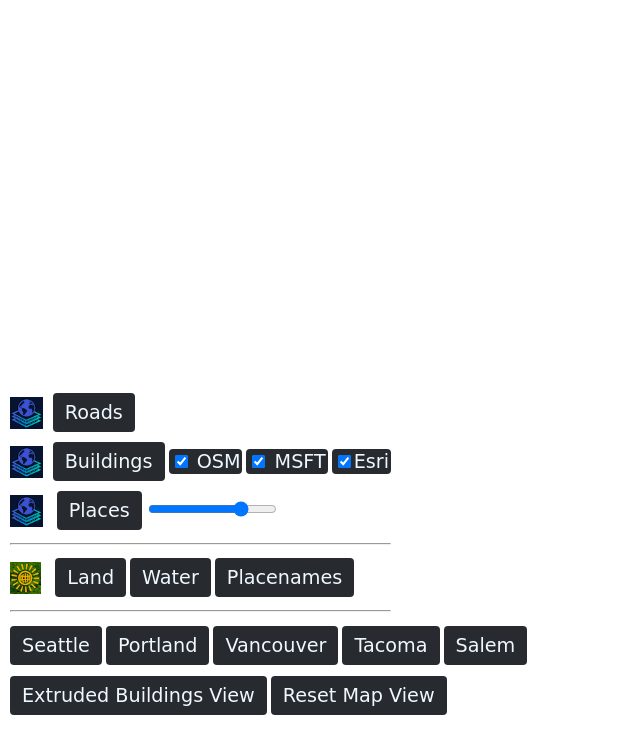
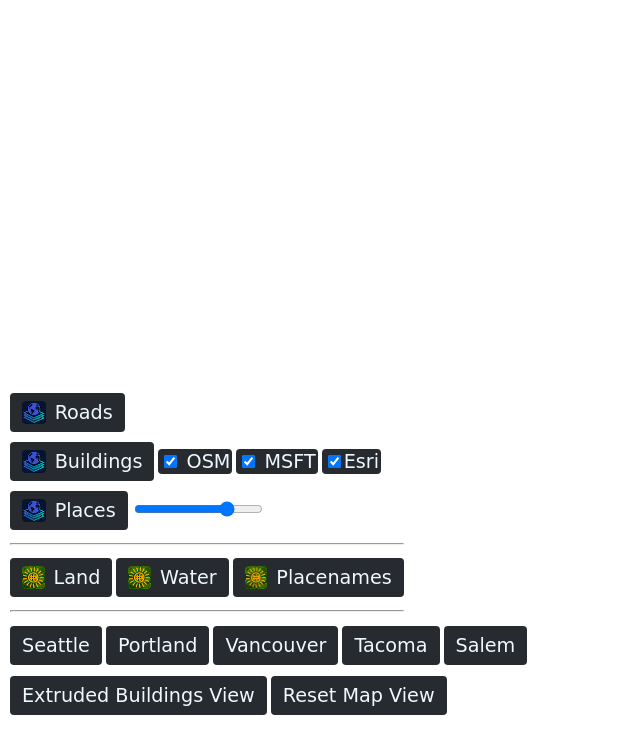
Before and after one commit to OvertureMaps/overture-with-daylight, a plain HTML site: page docs/index.html in a window 1280 px wide. Shown: the part 70-800 px from the top of the page, without its empty margins (0-640 px from the left). Drawn offline with nearby package versions, Linux system fonts and the light colour scheme; a script that the page names is missing; a web font is replaced by a local one.

Commit message:
fixing the logos

```diff
--- a/docs/index.html
+++ b/docs/index.html
@@ -135,10 +135,11 @@
             }
 
             img.inline{
-                margin-bottom: -10px;
-                margin-right: 10px;
+                margin-bottom: -5px;
+                margin-right: 3px;
                 padding: 0;
-                height: 2em;
+                height: 1.2em;
+                border-radius: 4px;
             }
             label{
                 margin: 5px 0;
@@ -162,20 +163,18 @@
     <div class="box">
         <!-- Individual buttons for layer control -->
         <div class="layer-control">
-            <img src="img/overture.png" class='inline'><button class="layer-button active" id='roads', onclick="toggleLayerGroup('roads')">Roads</button><br>
-            <img src="img/overture.png" class='inline'><button class="layer-button active" id='buildings', onclick="toggleLayerGroup('buildings')">Buildings</button>
+            <button class="layer-button active" id='roads', onclick="toggleLayerGroup('roads')"> <img src="img/overture.png" class='inline'> Roads</button><br>
+            <button class="layer-button active" id='buildings', onclick="toggleLayerGroup('buildings')"><img src="img/overture.png" class='inline'> Buildings</button>
                 <label id="osm_building" for="osm"><input type="checkbox" checked="checked" name="osm" onclick="toggleLayer('osm_building')" value="osm_building"> OSM</label>
                 <label id="msft_building" for="msft"><input type="checkbox" checked="checked"  name="msft" onclick="toggleLayer('msft_building')" value="msft_building"> MSFT</label>
                 <label id="esri_building" for="esri"><input type="checkbox" checked="checked"  name="esri" onclick="toggleLayer('esri_building')" value="esri_building">Esri</label>
             <br>
-            <img src="img/overture.png" class='inline'>
-            <button class="layer-button active" id='places', onclick="toggleLayerGroup('places')">Places</button>
+            <button class="layer-button active" id='places', onclick="toggleLayerGroup('places')"><img src="img/overture.png" class='inline'> Places</button>
             <input type="range" class='slider' id="placesThreshold" oninput="filterPlaces(this.value)" min="0" max="99" value="75">
             <br><hr>
-            <img src="img/daylight.png" class='inline'>
-            <button class="layer-button active" id='landcover' onclick="toggleLayerGroup('landcover')">Land</button>
-            <button class="layer-button active" id='water' onclick="toggleLayerGroup('water')">Water</button>
-            <button class="layer-button active" id='placenames' onclick="toggleLayerGroup('placenames')">Placenames</button>
+            <button class="layer-button active" id='landcover' onclick="toggleLayerGroup('landcover')"><img src="img/daylight.png" class='inline'> Land</button>
+            <button class="layer-button active" id='water' onclick="toggleLayerGroup('water')"><img src="img/daylight.png" class='inline'> Water</button>
+            <button class="layer-button active" id='placenames' onclick="toggleLayerGroup('placenames')"><img src="img/daylight.png" class='inline'> Placenames</button>
             <hr>
         </div>
 
```
